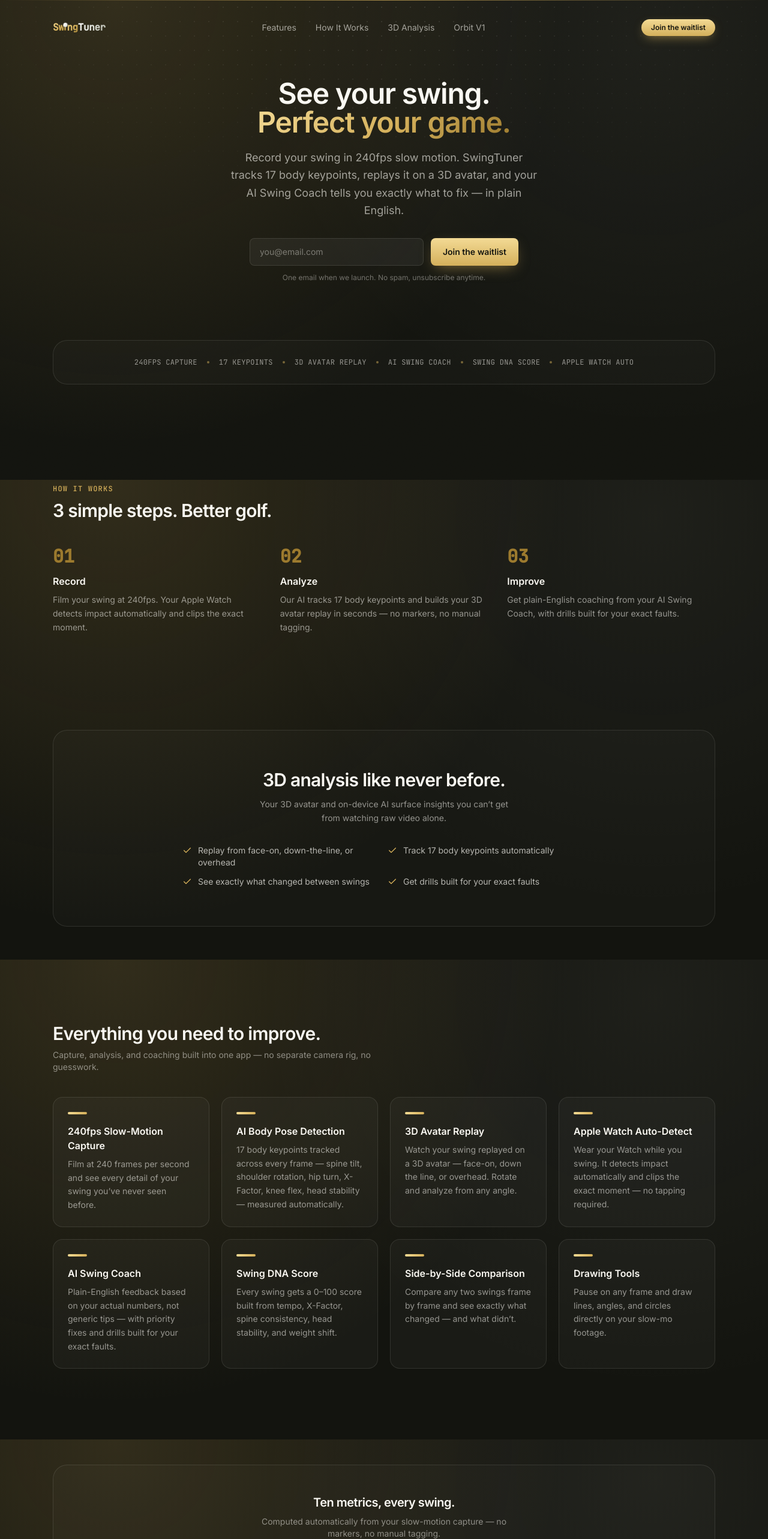
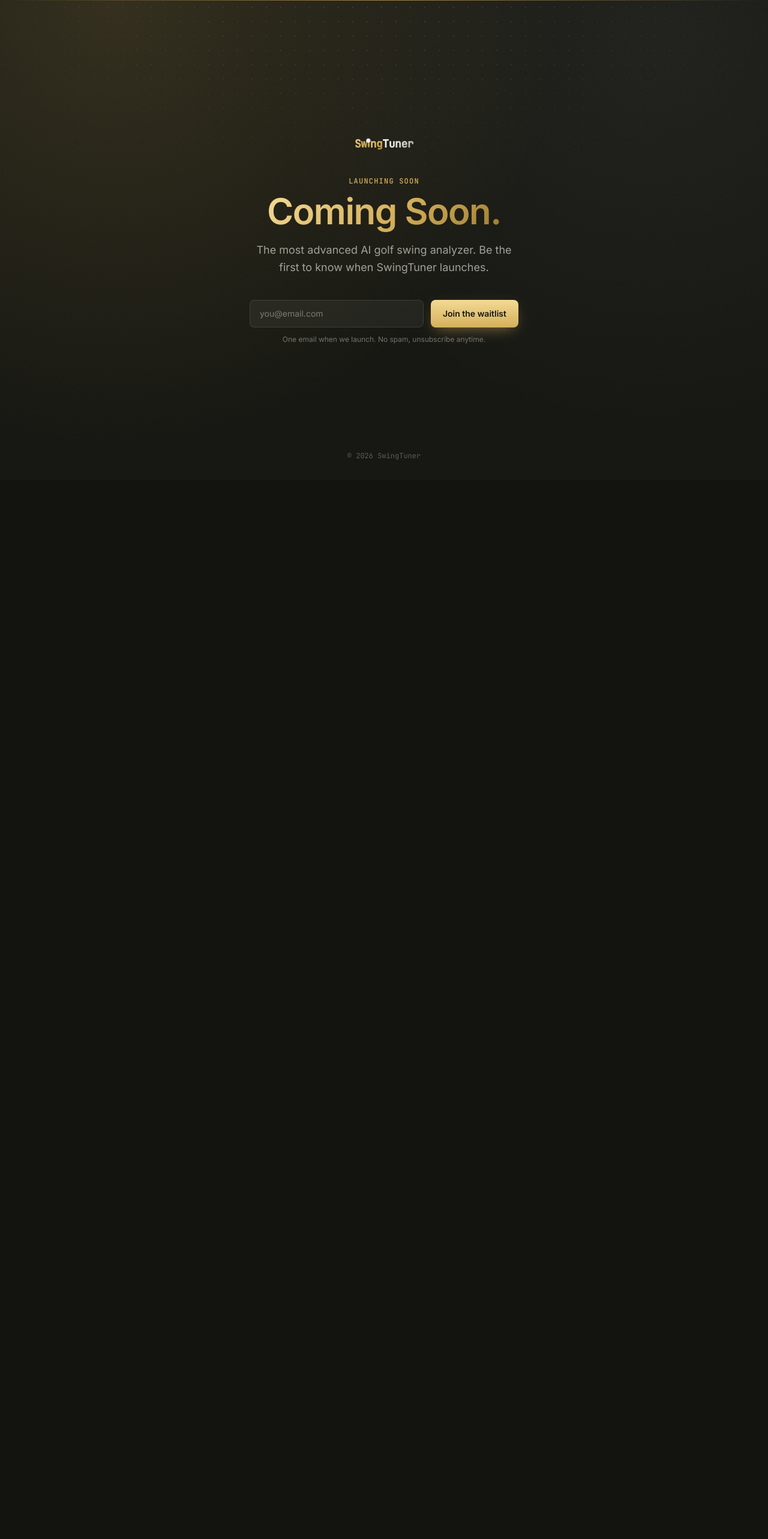
Before and after one commit to Packlifedogrescue/SwingTuner, a Next.js app: page / in a window 1280 px wide. Shown: the top 2566 px of the page at 60% size. After the commit the page ends 800 px from the top, so only its background shows below. Built offline with nearby package versions, Linux system fonts and the light colour scheme.

Commit message:
Replace landing page with a minimal coming-soon page
Strips the page down to logo, headline, one-line pitch, and the
waitlist form for a clean pre-launch placeholder.

Co-Authored-By: Claude Sonnet 4.6 <noreply@anthropic.com>
Claude-Session: https://claude.ai/code/session_019oCFm2wLvHmLmcooyVnJP1

```diff
--- a/app/layout.tsx
+++ b/app/layout.tsx
@@ -14,9 +14,9 @@ const jetbrainsMono = JetBrains_Mono({
 })
 
 export const metadata: Metadata = {
-  title: 'SwingTuner — The most advanced AI golf swing analyzer.',
+  title: 'SwingTuner — Coming Soon',
   description:
-    'Record your swing in 240fps slow motion. SwingTuner tracks 17 body keypoints, replays it on a 3D avatar, and your AI Swing Coach tells you exactly what to fix.',
+    'The most advanced AI golf swing analyzer is launching soon. Join the waitlist to be the first to know.',
 }
 
 export default function RootLayout({ children }: { children: React.ReactNode }) {
--- a/app/page.tsx
+++ b/app/page.tsx
@@ -1,258 +1,36 @@
 import WaitlistForm from '@/components/WaitlistForm'
-import AnalysisShowcase from '@/components/AnalysisShowcase'
-import OrbitShowcase from '@/components/OrbitShowcase'
-import Reveal from '@/components/Reveal'
 import Logo from '@/components/Logo'
-
-const NAV_LINKS = [
-  { href: '#features', label: 'Features' },
-  { href: '#how-it-works', label: 'How It Works' },
-  { href: '#analysis', label: '3D Analysis' },
-  { href: '#orbit', label: 'Orbit V1' },
-]
-
-const HIGHLIGHTS = [
-  '240fps Capture',
-  '17 Keypoints',
-  '3D Avatar Replay',
-  'AI Swing Coach',
-  'Swing DNA Score',
-  'Apple Watch Auto',
-]
-
-const STEPS = [
-  {
-    n: '01',
-    title: 'Record',
-    body: 'Film your swing at 240fps. Your Apple Watch detects impact automatically and clips the exact moment.',
-  },
-  {
-    n: '02',
-    title: 'Analyze',
-    body: 'Our AI tracks 17 body keypoints and builds your 3D avatar replay in seconds — no markers, no manual tagging.',
-  },
-  {
-    n: '03',
-    title: 'Improve',
-    body: 'Get plain-English coaching from your AI Swing Coach, with drills built for your exact faults.',
-  },
-]
-
-const FEATURES = [
-  {
-    title: '240fps Slow-Motion Capture',
-    body: 'Film at 240 frames per second and see every detail of your swing you’ve never seen before.',
-  },
-  {
-    title: 'AI Body Pose Detection',
-    body: '17 body keypoints tracked across every frame — spine tilt, shoulder rotation, hip turn, X-Factor, knee flex, head stability — measured automatically.',
-  },
-  {
-    title: '3D Avatar Replay',
-    body: 'Watch your swing replayed on a 3D avatar — face-on, down the line, or overhead. Rotate and analyze from any angle.',
-  },
-  {
-    title: 'Apple Watch Auto-Detect',
-    body: 'Wear your Watch while you swing. It detects impact automatically and clips the exact moment — no tapping required.',
-  },
-  {
-    title: 'AI Swing Coach',
-    body: 'Plain-English feedback based on your actual numbers, not generic tips — with priority fixes and drills built for your exact faults.',
-  },
-  {
-    title: 'Swing DNA Score',
-    body: 'Every swing gets a 0–100 score built from tempo, X-Factor, spine consistency, head stability, and weight shift.',
-  },
-  {
-    title: 'Side-by-Side Comparison',
-    body: 'Compare any two swings frame by frame and see exactly what changed — and what didn’t.',
-  },
-  {
-    title: 'Drawing Tools',
-    body: 'Pause on any frame and draw lines, angles, and circles directly on your slow-mo footage.',
-  },
-]
-
-const METRICS = [
-  'X-Factor',
-  'Tempo Ratio',
-  'Spine Tilt',
-  'Shoulder Tilt',
-  'Pelvis Rotation',
-  'Head Movement',
-  'Weight Shift',
-  'Knee Flex',
-  'Hand Path',
-  'Attack Angle',
-]
 
 export default function LandingPage() {
   return (
-    <main className="relative overflow-hidden">
+    <main className="relative flex min-h-screen flex-col items-center justify-center overflow-hidden px-6 py-20 text-center">
       <div className="dot-grid pointer-events-none absolute inset-x-0 top-0 -z-10 h-[640px]" />
 
-      <header className="mx-auto flex max-w-6xl items-center justify-between px-6 py-8">
-        <Logo className="text-base" />
-        <nav className="hidden items-center gap-8 md:flex">
-          {NAV_LINKS.map((link) => (
-            <a
-              key={link.href}
-              href={link.href}
-              className="text-sm text-paper/60 transition hover:text-paper"
-            >
-              {link.label}
-            </a>
-          ))}
-        </nav>
-        <a
-          href="#waitlist"
-          className="rounded-full bg-gradient-to-b from-gold-light to-gold px-4 py-1.5 text-xs font-semibold text-ink shadow-[0_6px_18px_-6px_rgba(212,175,90,0.7)] transition hover:shadow-[0_6px_22px_-4px_rgba(212,175,90,0.9)]"
-        >
-          Join the waitlist
-        </a>
-      </header>
+      <div className="animate-fade-up flex flex-col items-center">
+        <Logo className="text-lg" />
 
-      <section className="mx-auto max-w-3xl px-6 pb-24 pt-10 text-center">
-        <div className="animate-fade-up flex flex-col items-center">
-          <h1 className="text-4xl font-semibold leading-tight tracking-tight text-paper sm:text-5xl">
-            See your swing.
-            <br />
-            <span className="text-gold-gradient">Perfect your game.</span>
+        <span className="mt-10 font-mono text-xs font-medium uppercase tracking-widest text-gold">
+          Launching Soon
+        </span>
+        <h1 className="mt-3 text-5xl font-semibold tracking-tight text-paper sm:text-6xl">
+          <span className="text-gold-gradient">Coming Soon.</span>
         </h1>
-
-          <p className="mt-5 max-w-lg text-lg leading-relaxed text-paper/60">
-            Record your swing in 240fps slow motion. SwingTuner tracks 17 body keypoints,
-            replays it on a 3D avatar, and your AI Swing Coach tells you exactly what to fix
-            &mdash; in plain English.
+        <p className="mt-5 max-w-md text-lg leading-relaxed text-paper/60">
+          The most advanced AI golf swing analyzer. Be the first to know when SwingTuner
+          launches.
         </p>
 
-          <div id="waitlist" className="mt-8 w-full max-w-md">
+        <div className="mt-10 w-full max-w-md">
           <WaitlistForm />
           <p className="mt-3 text-xs text-paper/40">
             One email when we launch. No spam, unsubscribe anytime.
           </p>
         </div>
       </div>
-      </section>
 
-      <section className="mx-auto max-w-6xl px-6 pb-20">
-        <Reveal className="flex flex-wrap items-center justify-center gap-x-4 gap-y-4 rounded-3xl border border-paper/10 bg-paper/[0.02] px-8 py-7">
-          {HIGHLIGHTS.map((h, i) => (
-            <span key={h} className="flex items-center gap-4">
-              <span className="font-mono text-xs uppercase tracking-wide text-paper/55">{h}</span>
-              {i < HIGHLIGHTS.length - 1 && <span className="h-1 w-1 rounded-full bg-gold/50" />}
-            </span>
-          ))}
-        </Reveal>
-      </section>
-
-      <section id="how-it-works" className="mx-auto max-w-6xl px-6 py-20">
-        <Reveal>
-          <span className="font-mono text-xs font-medium uppercase tracking-widest text-gold">
-            How It Works
-          </span>
-          <h2 className="mt-2 text-2xl font-semibold tracking-tight text-paper sm:text-3xl">
-            3 simple steps. Better golf.
-          </h2>
-        </Reveal>
-
-        <div className="mt-10 grid gap-8 sm:grid-cols-3">
-          {STEPS.map((s, i) => (
-            <Reveal key={s.title} delay={i * 0.08}>
-              <span className="font-mono text-3xl font-semibold text-gold-dark">{s.n}</span>
-              <h3 className="mt-3 text-base font-semibold text-paper">{s.title}</h3>
-              <p className="mt-2 text-sm leading-relaxed text-paper/55">{s.body}</p>
-            </Reveal>
-          ))}
-        </div>
-      </section>
-
-      <section id="analysis" className="mx-auto max-w-6xl px-6 py-20">
-        <Reveal>
-          <AnalysisShowcase />
-        </Reveal>
-      </section>
-
-      <section id="features" className="mx-auto max-w-6xl px-6 py-20">
-        <Reveal>
-          <h2 className="text-2xl font-semibold tracking-tight text-paper sm:text-3xl">
-            Everything you need to improve.
-          </h2>
-          <p className="mt-2 max-w-xl text-sm text-paper/50">
-            Capture, analysis, and coaching built into one app &mdash; no separate camera
-            rig, no guesswork.
+      <p className="absolute bottom-8 font-mono text-xs text-paper/30">
+        &copy; {new Date().getFullYear()} SwingTuner
       </p>
-        </Reveal>
-
-        <div className="mt-10 grid gap-5 sm:grid-cols-2 lg:grid-cols-4">
-          {FEATURES.map((f, i) => (
-            <Reveal key={f.title} delay={(i % 4) * 0.06}>
-              <div className="h-full rounded-2xl border border-paper/10 bg-paper/[0.03] p-6 transition hover:border-gold/30 hover:bg-paper/[0.05]">
-                <span className="block h-1 w-8 rounded-full bg-gradient-to-r from-gold-light to-gold" />
-                <h3 className="mt-4 text-base font-semibold text-paper">{f.title}</h3>
-                <p className="mt-2 text-sm leading-relaxed text-paper/55">{f.body}</p>
-              </div>
-            </Reveal>
-          ))}
-        </div>
-      </section>
-
-      <section className="mx-auto max-w-6xl px-6 py-20">
-        <Reveal className="rounded-3xl border border-paper/10 bg-paper/[0.02] px-8 py-12 text-center">
-          <h2 className="text-xl font-semibold tracking-tight text-paper">
-            Ten metrics, every swing.
-          </h2>
-          <p className="mx-auto mt-2 max-w-md text-sm text-paper/50">
-            Computed automatically from your slow-motion capture &mdash; no markers, no
-            manual tagging.
-          </p>
-
-          <div className="mx-auto mt-8 flex max-w-3xl flex-wrap justify-center gap-3">
-            {METRICS.map((m) => (
-              <span
-                key={m}
-                className="rounded-full border border-gold/20 bg-gold/5 px-4 py-2 font-mono text-sm text-paper/70 transition hover:border-gold/40"
-              >
-                {m}
-              </span>
-            ))}
-          </div>
-        </Reveal>
-      </section>
-
-      <section id="orbit" className="mx-auto max-w-6xl px-6 py-20">
-        <Reveal>
-          <OrbitShowcase />
-        </Reveal>
-      </section>
-
-      <section className="mx-auto max-w-6xl px-6 py-20">
-        <Reveal className="flex flex-col items-center gap-8 rounded-3xl border border-paper/10 bg-gradient-to-br from-paper/[0.06] to-transparent px-8 py-14 text-center sm:flex-row sm:text-left">
-          <div className="relative h-20 w-20 shrink-0 rounded-full bg-[radial-gradient(circle_at_32%_28%,#ffffff,#eceee7_45%,#cfd1c5_75%,#a3a596)] shadow-[inset_-6px_-6px_14px_rgba(0,0,0,0.10),0_14px_28px_-10px_rgba(0,0,0,0.5)] ring-1 ring-paper/10">
-            <div className="absolute inset-0 rounded-full opacity-40 [background-image:radial-gradient(circle,rgba(0,0,0,0.18)_1px,transparent_1.4px)] [background-size:7px_7px]" />
-          </div>
-
-          <div className="flex-1">
-            <h2 className="text-2xl font-semibold tracking-tight text-paper sm:text-3xl">
-              Don&rsquo;t miss the launch.
-            </h2>
-            <p className="mx-auto mt-3 max-w-md text-sm text-paper/55 sm:mx-0">
-              Drop your email and we&rsquo;ll send one note when SwingTuner is live.
-            </p>
-          </div>
-
-          <div className="w-full max-w-md shrink-0">
-            <WaitlistForm />
-          </div>
-        </Reveal>
-      </section>
-
-      <footer className="mx-auto flex max-w-6xl flex-col items-center gap-3 px-6 py-10 text-center">
-        <Logo className="text-sm" />
-        <p className="font-mono text-xs text-paper/30">
-          &copy; {new Date().getFullYear()} SwingTuner. Analyze. Improve. Repeat.
-        </p>
-      </footer>
     </main>
   )
 }
```
Lines whose indentation alone changed are shown as unchanged.
